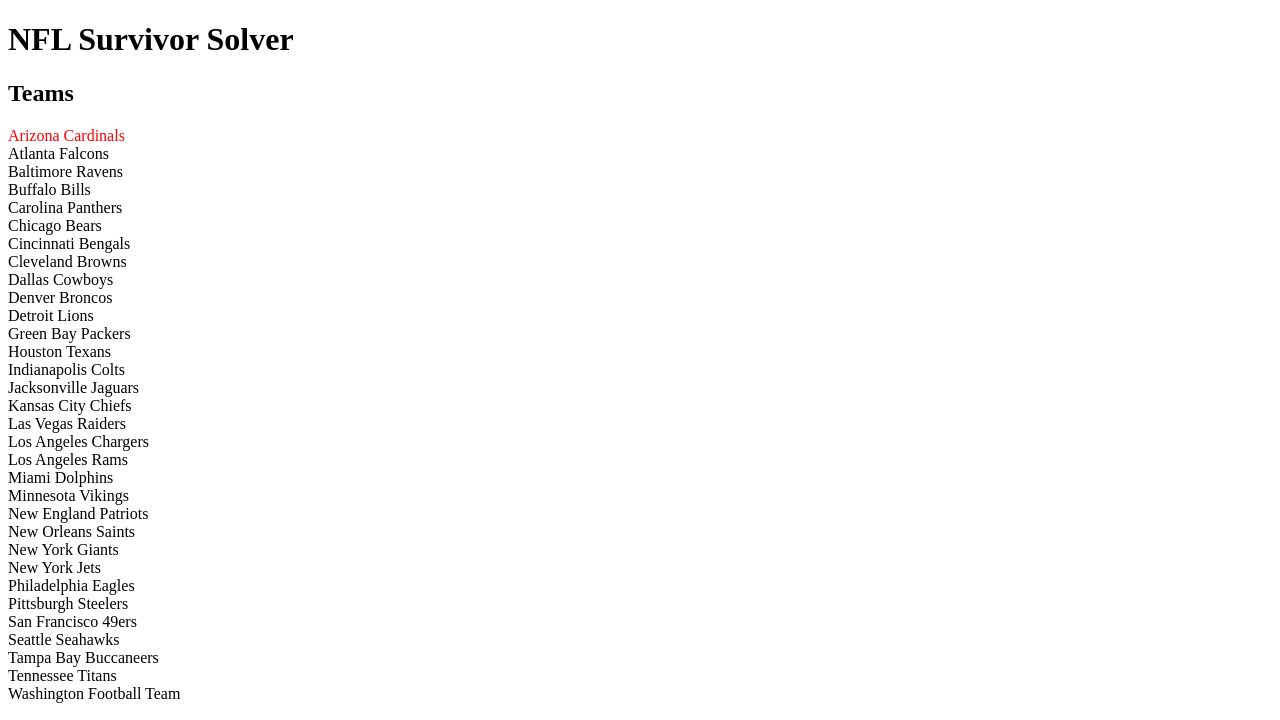
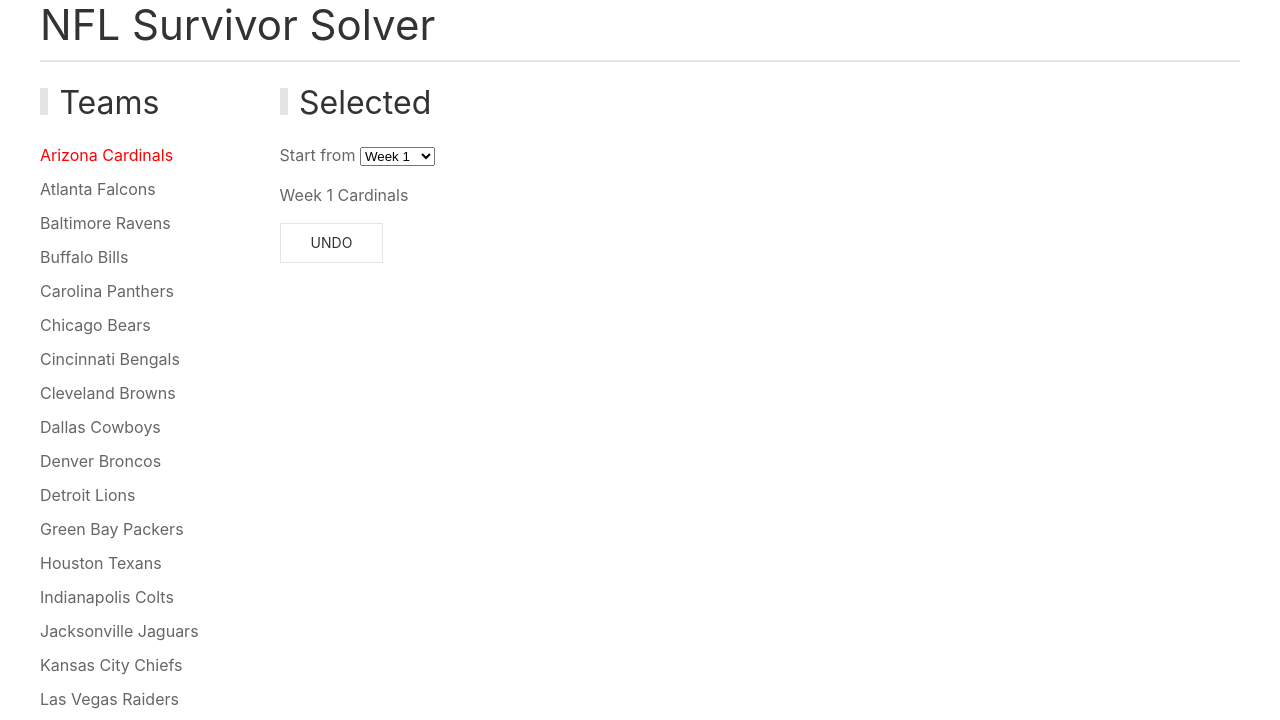
Before and after one commit to crftr/nfl-survivor-solver, a website: page index.html in a window 1280 px wide. Both pictures are taken after a click on the item "Arizona Cardinals". Shown: the top 720 px of the page. Drawn offline with nearby package versions, Linux system fonts and the light colour scheme.

Commit message:
WIP Added UIKit

```diff
--- a/index.html
+++ b/index.html
@@ -6,12 +6,14 @@
   <meta http-equiv="X-UA-Compatible" content="IE=edge,chrome=1" />
   <meta name="viewport" content="width=device-width" />
 
-  <title>Web Workers basic example</title>
+  <title>NFL Survivor Solver</title>
 
-  <link rel="stylesheet" href="style.css" />
-  <!--[if lt IE 9]>
-      <script src="//html5shiv.googlecode.com/svn/trunk/html5.js"></script>
-    <![endif]-->
+  <!-- UIkit CSS -->
+  <link rel="stylesheet" href="https://cdn.jsdelivr.net/npm/uikit@3.8.0/dist/css/uikit.min.css" />
+
+  <!-- UIkit JS -->
+  <script src="https://cdn.jsdelivr.net/npm/uikit@3.8.0/dist/js/uikit.min.js"></script>
+  <script src="https://cdn.jsdelivr.net/npm/uikit@3.8.0/dist/js/uikit-icons.min.js"></script>
 
   <style>
     section#nfl-teams ul,
@@ -32,12 +34,15 @@
 </head>
 
 <body>
+  <div class="uk-container">
 
-  <h1>NFL Survivor Solver</h1>
+    <h1 class="uk-heading-divider">NFL Survivor Solver</h1>
 
+    <div class="uk-grid">
+      <div>
         <section id="nfl-teams">
-    <h2>Teams</h2>
-    <ul>
+          <h2 class="uk-heading-bullet">Teams</h2>
+          <ul class="uk-list">
             <li data-name="Cardinals">Arizona Cardinals</li>
             <li data-name="Falcons">Atlanta Falcons</li>
             <li data-name="Ravens">Baltimore Ravens</li>
@@ -65,60 +70,77 @@
             <li data-name="Jets">New York Jets</li>
             <li data-name="Eagles">Philadelphia Eagles</li>
             <li data-name="Steelers">Pittsburgh Steelers</li>
-      <li data-name="49ers">San Francisco 49ers</li>
+            <li data-name="48ers">San Francisco 49ers</li>
             <li data-name="Seahawks">Seattle Seahawks</li>
             <li data-name="Buccaneers">Tampa Bay Buccaneers</li>
             <li data-name="Titans">Tennessee Titans</li>
             <li data-name="Washington">Washington Football Team</li>
           </ul>
         </section>
+      </div>
 
+      <div>
         <section id="selected-team-section">
-    <h2>Selected</h2>
+          <h2 class="uk-heading-bullet">Selected</h2>
           Start from
           <select id="starting-from-week">
-      <option value="1">Week 1</option>
-      <option value="2">Week 2</option>
-      <option value="3">Week 3</option>
-      <option value="4">Week 4</option>
-      <option value="5">Week 5</option>
-      <option value="6">Week 6</option>
-      <option value="7">Week 7</option>
-      <option value="8">Week 8</option>
-      <option value="9">Week 9</option>
-      <option value="10">Week 10</option>
-      <option value="11">Week 11</option>
-      <option value="12">Week 12</option>
-      <option value="13">Week 13</option>
-      <option value="14">Week 14</option>
-      <option value="15">Week 15</option>
-      <option value="16">Week 16</option>
-      <option value="17">Week 17</option>
-      <option value="18">Week 18</option>
+            <option value="0">Week 1</option>
+            <option value="1">Week 2</option>
+            <option value="2">Week 3</option>
+            <option value="3">Week 4</option>
+            <option value="4">Week 5</option>
+            <option value="5">Week 6</option>
+            <option value="6">Week 7</option>
+            <option value="7">Week 8</option>
+            <option value="8">Week 9</option>
+            <option value="9">Week 10</option>
+            <option value="10">Week 11</option>
+            <option value="11">Week 12</option>
+            <option value="12">Week 13</option>
+            <option value="13">Week 14</option>
+            <option value="14">Week 15</option>
+            <option value="15">Week 16</option>
+            <option value="16">Week 17</option>
+            <option value="17">Week 18</option>
           </select>
 
-    <ul id="selected-teams"></ul>
+          <ul id="selected-teams" class="uk-list">
+          </ul>
 
-    <button type="button" id="undo">Undo</button>
+          <button type="button" id="undo" class="uk-button uk-button-default">
+            Undo
+          </button>
 
         </section>
+      </div>
+    </div>
+  </div>
 
-  <!-- <form>
-    <div>
-      <label for="number1">Multiply Number 1: </label>
-      <input type="text" id="number1" value="0" />
-    </div>
-    <div>
-      <label for="number2">Multiply number 2: </label>
-      <input type="text" id="number2" value="0" />
-    </div>
-  </form> -->
 
-  <!-- <p class="result">Result: 0</p> -->
+
 
   <script>
 
-    /* UTILITY FUNCTIONS */
+    /* NFL Teams */
+
+    const nflTeams = document.querySelectorAll("#nfl-teams li");
+    for (const nflTeam of nflTeams) {
+      nflTeam.addEventListener('click', function (event) {
+        let teamName = event.target.getAttribute('data-name');
+        if (teamMayBeSelected(teamName)) {
+          addTeamToSelectedList(teamName);
+          toggleTeamAsSelected(teamName);
+        }
+      })
+    }
+
+    function toggleTeamAsSelected(teamName) {
+      const ul = document.getElementById("nfl-teams");
+      const match = ul.querySelector(`[data-name="${teamName}"]`);
+      match.classList.toggle('selected');
+    }
+
+    /* Selected Teams */
 
     function addTeamToSelectedList(teamName) {
       const ul = document.getElementById("selected-teams");
@@ -134,19 +156,13 @@
 
     function numberOfSelections() {
       const ul = document.getElementById("selected-teams");
-      return ul.getElementsByTagName("li").length;
+      return ul.getElementsByTagName("li").length + 1;
     }
 
     function teamMayBeSelected(teamName) {
       const ul = document.getElementById("selected-teams");
       const match = ul.querySelector(`[data-name="${teamName}"]`);
       return !match;
-    }
-
-    function toggleTeamAsSelected(teamName) {
-      const ul = document.getElementById("nfl-teams");
-      const match = ul.querySelector(`[data-name="${teamName}"]`);
-      match.classList.toggle('selected');
     }
 
     function undoLastSelction() {
@@ -158,22 +174,23 @@
       }
     }
 
-    /* Wire-up eventListeners */
-    const nflTeams = document.querySelectorAll("#nfl-teams li");
-    for (const nflTeam of nflTeams) {
-      nflTeam.addEventListener('click', function (event) {
-        let teamName = event.target.getAttribute('data-name');
-        if (teamMayBeSelected(teamName)) {
-          addTeamToSelectedList(teamName);
+    function undoAll() {
+      const ul = document.getElementById("selected-teams");
+      while (ul.lastChild) {
+        const last = ul.removeChild(ul.lastChild);
+        const teamName = last.getAttribute("data-name");
         toggleTeamAsSelected(teamName);
       }
-      })
     }
 
+    /* Week picker */
+
     const startWeekSelector = document.querySelector("select#starting-from-week");
-    startWeekSelector.addEventListener('onselect', function (event) {
-      // ...figure out how to remove all...
+    startWeekSelector.addEventListener('change', function (event) {
+      undoAll();
     })
+
+    /* Undo */
 
     const undoButton = document.querySelector("button#undo");
     undoButton.addEventListener('click', function (event) {
```
Lines whose indentation alone changed are shown as unchanged.
